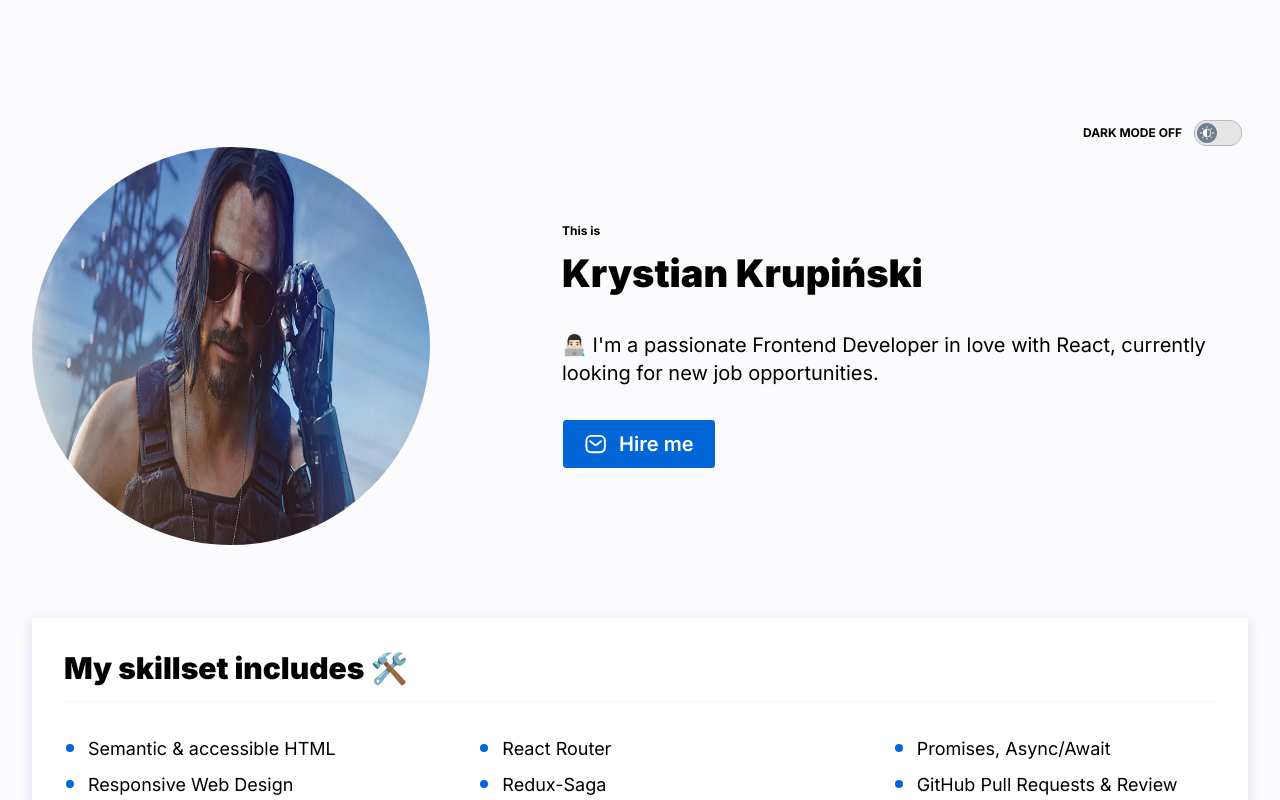
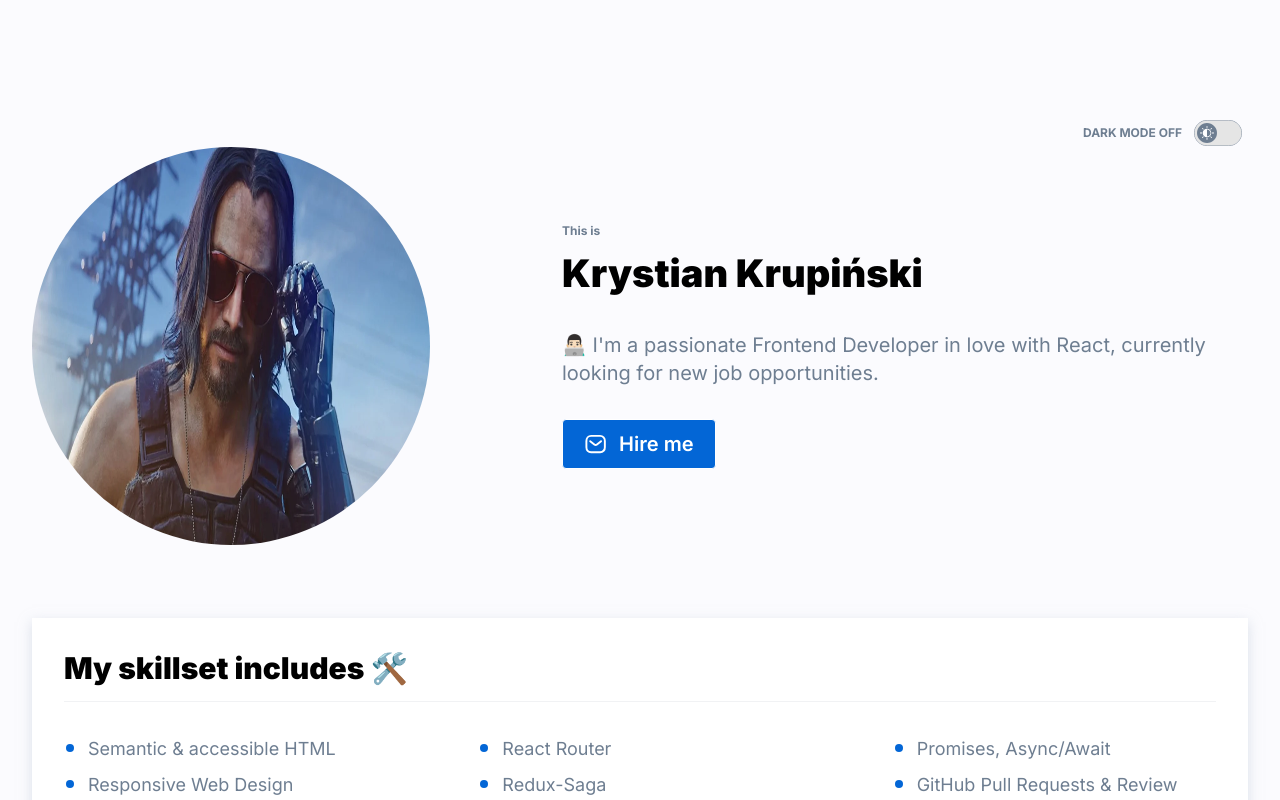
Before and after one commit to Krystian22FrontEnd/personal-homepage, a React (Create React App) app: page / in a window 1280 px wide. Shown: the top 800 px of the page. Built offline with nearby package versions, Linux system fonts and the light colour scheme.

Commit message:
changed naming from grey to gray

```diff
--- a/src/Header/styled.js
+++ b/src/Header/styled.js
@@ -23,7 +23,7 @@ export const Span = styled.span`
   font-size: 12px;
   font-weight: 700;
   line-height: 15.6px;
-  color: ${({ theme }) => theme.color.slateGrey};
+  color: ${({ theme }) => theme.color.slateGray};
 `;
 
 export const HeaderContainer = styled.header`
@@ -51,7 +51,7 @@ export const HeaderParagraph = styled.p`
   font-size: 12px;
   font-weight: 700;
   line-height: 15.6px;
-  color: ${({ theme }) => theme.color.slateGrey};
+  color: ${({ theme }) => theme.color.slateGray};
   margin: 0;
   padding-bottom: 12px;
 `;
@@ -68,7 +68,7 @@ export const HeaderDescription = styled.p`
   font-size: 20px;
   font-weight: 400;
   line-height: 28px;
-  color: ${({ theme }) => theme.color.slateGrey};
+  color: ${({ theme }) => theme.color.slateGray};
   margin: 0;
   padding-bottom: 32px;
 `;
--- a/src/Skillset/styled.js
+++ b/src/Skillset/styled.js
@@ -18,7 +18,7 @@ export const StyledLi = styled.li`
   font-size: 18px;
   font-weight: 400;
   line-height: 25.2px;
-  color: ${({ theme }) => theme.color.slateGrey};
+  color: ${({ theme }) => theme.color.slateGray};
 
   &::marker {
     color: ${({ theme }) => theme.color.scienceBlue};
```
